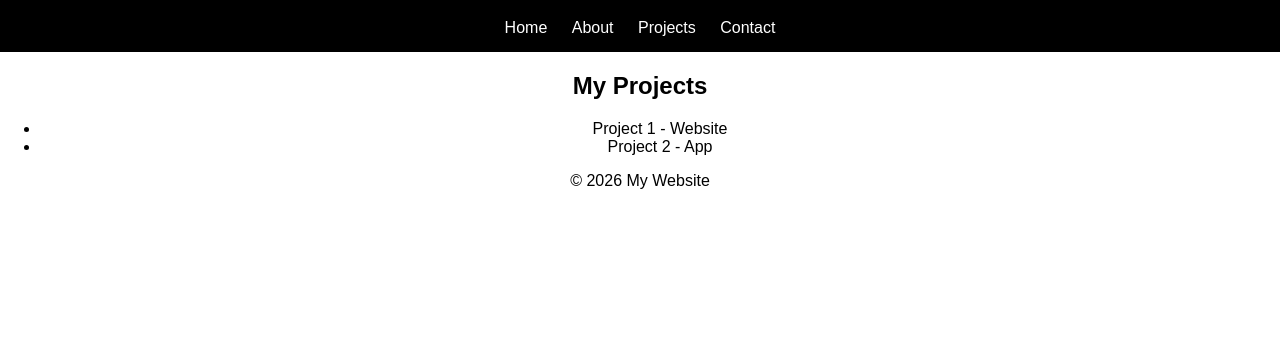
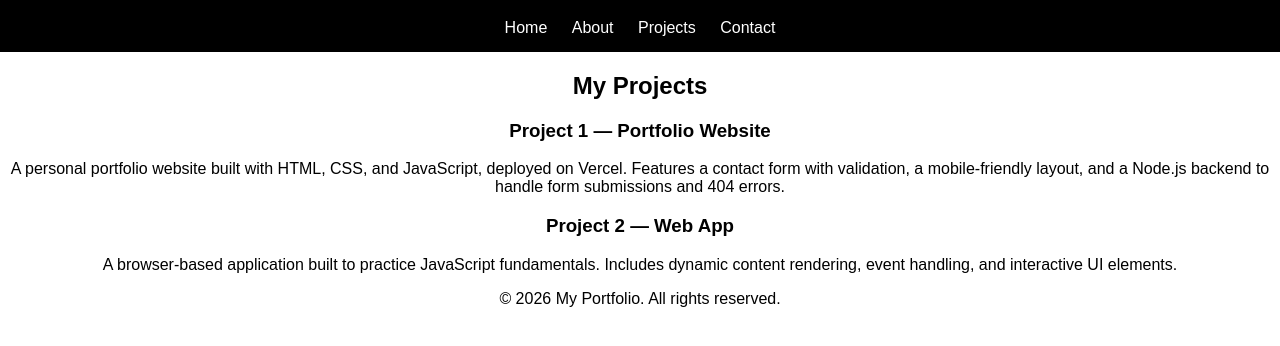
Before and after one commit to nmglick05-bot/Mywebsitetake4, a website: page public/projects.html in a window 1280 px wide. Shown: the part 76-422 px from the top of the page. Drawn offline with Linux system fonts and the light colour scheme.

Commit message:
Enhance projects page with detailed project info
Updated project descriptions and improved HTML structure.

```diff
--- a/public/projects.html
+++ b/public/projects.html
@@ -1,8 +1,11 @@
 <!DOCTYPE html>
-<html>
+<html lang="en">
 <head>
-  <title>Projects</title>
+  <meta charset="UTF-8">
+  <meta name="viewport" content="width=device-width, initial-scale=1.0">
+  <title>Projects | My Portfolio</title>
   <link rel="stylesheet" href="/style.css">
+  <script src="/script.js" defer></script>
 </head>
 <body>
 
@@ -16,14 +19,23 @@
   </nav>
 </header>
 
-<h2>My Projects</h2>
-<ul>
-  <li>Project 1 - Website</li>
-  <li>Project 2 - App</li>
-</ul>
+<main>
+  <h2>My Projects</h2>
+
+  <div class="project">
+    <h3>Project 1 — Portfolio Website</h3>
+    <p>A personal portfolio website built with HTML, CSS, and JavaScript, deployed on Vercel. Features a contact form with validation, a mobile-friendly layout, and a Node.js backend to handle form submissions and 404 errors.</p>
+  </div>
+
+  <div class="project">
+    <h3>Project 2 — Web App</h3>
+    <p>A browser-based application built to practice JavaScript fundamentals. Includes dynamic content rendering, event handling, and interactive UI elements.</p>
+  </div>
+
+</main>
 
 <footer>
-  <p>© 2026 My Website</p>
+  <p>© 2026 My Portfolio. All rights reserved.</p>
 </footer>
 
 </body>
```
